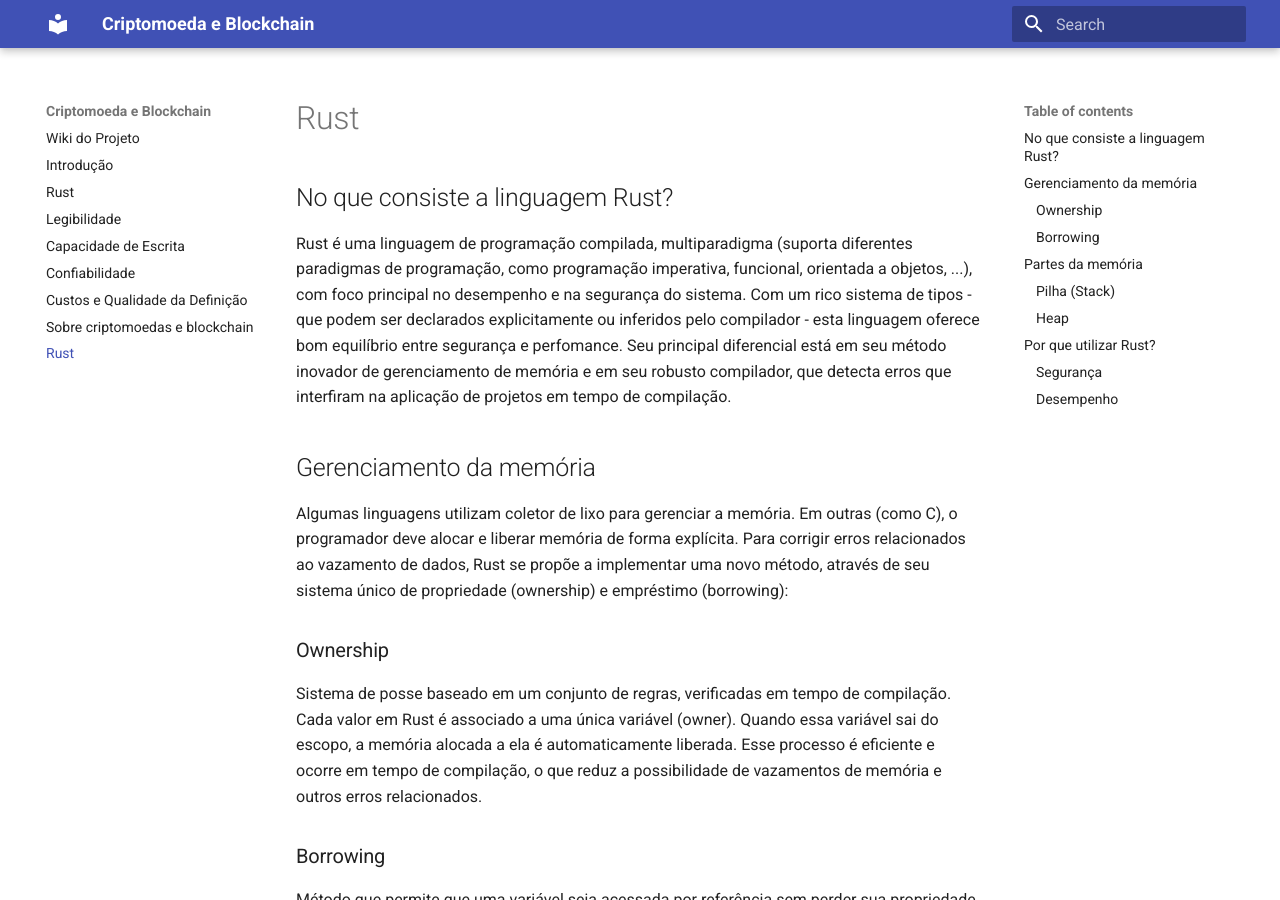
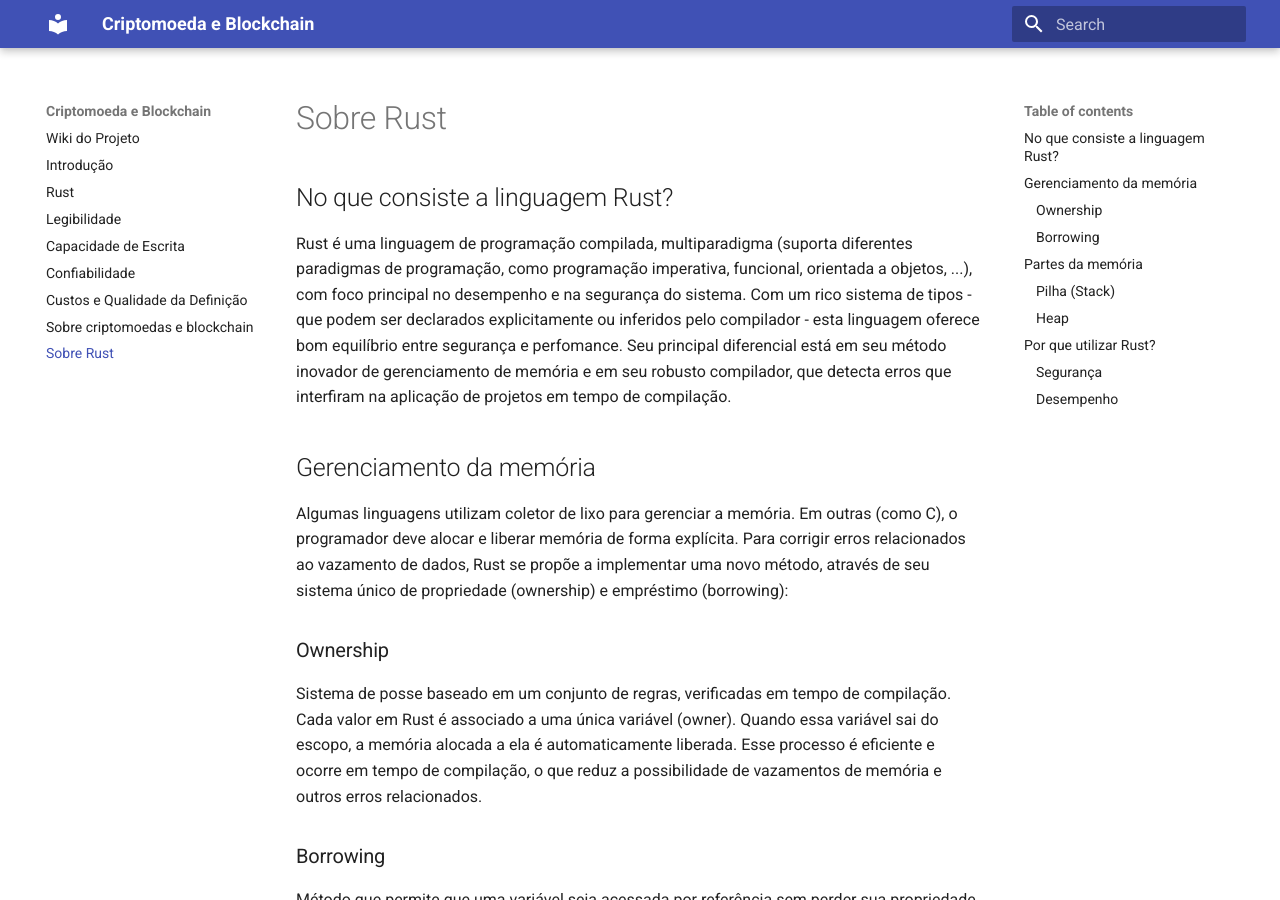
Before and after one commit to seraphritt/projeto_LP, an MkDocs documentation site: the page built from docs/Y_sobreRust.md, in a window 1280 px wide and 900 px high. Built offline with MkDocs 1.6.1 and Material for MkDocs 9.7.7, drawn with Linux system fonts in a browser that asks for light colours.

Commit message:
Update Y_sobreRust.md

```diff
--- a/docs/Y_sobreRust.md
+++ b/docs/Y_sobreRust.md
@@ -1,4 +1,4 @@
-# Rust
+# Sobre Rust
 
 ## No que consiste a linguagem Rust?
 
```
